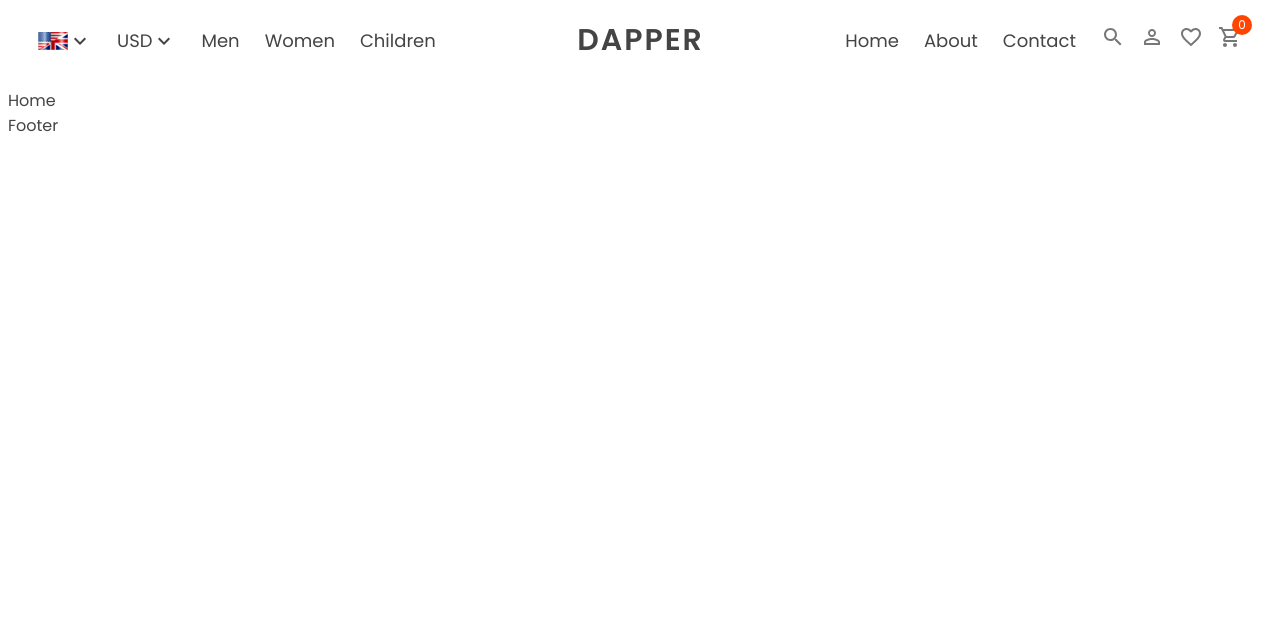
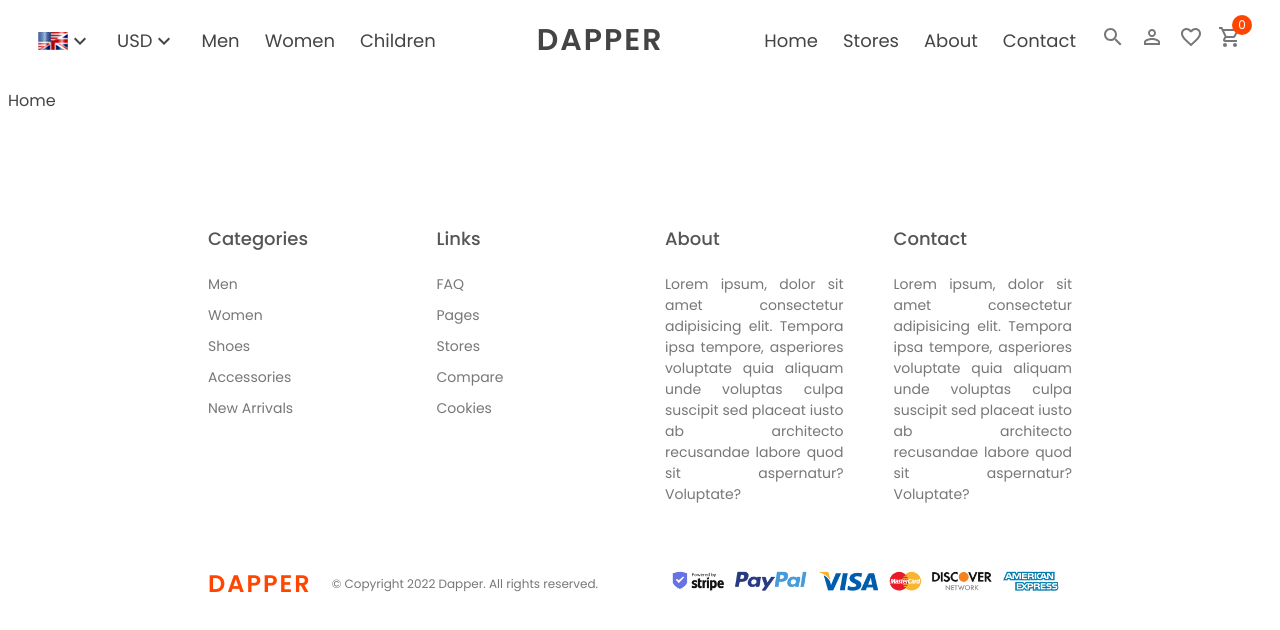
Before and after one commit to shohan-pherones/dapper-clothing-store-client, a React (Create React App) app: page / in a window 1280 px wide. Shown: the top 630 px of the page. Built offline with nearby package versions, Linux system fonts and the light colour scheme.

Commit message:
footer added

```diff
--- a/src/components/Footer/Footer.jsx
+++ b/src/components/Footer/Footer.jsx
@@ -1,5 +1,59 @@
+import PaymentImage from "../../assets/images/payment.png";
+import "./Footer.scss";
+
 const Footer = () => {
-  return <div>Footer</div>;
+  return (
+    <footer className="footer">
+      <div className="top">
+        <div className="item">
+          <h1>Categories</h1>
+          <span>Men</span>
+          <span>Women</span>
+          <span>Shoes</span>
+          <span>Accessories</span>
+          <span>New Arrivals</span>
+        </div>
+        <div className="item">
+          <h1>Links</h1>
+          <span>FAQ</span>
+          <span>Pages</span>
+          <span>Stores</span>
+          <span>Compare</span>
+          <span>Cookies</span>
+        </div>
+        <div className="item">
+          <h1>About</h1>
+          <span>
+            Lorem ipsum, dolor sit amet consectetur adipisicing elit. Tempora
+            ipsa tempore, asperiores voluptate quia aliquam unde voluptas culpa
+            suscipit sed placeat iusto ab architecto recusandae labore quod sit
+            aspernatur? Voluptate?
+          </span>
+        </div>
+        <div className="item">
+          <h1>Contact</h1>
+          <span>
+            Lorem ipsum, dolor sit amet consectetur adipisicing elit. Tempora
+            ipsa tempore, asperiores voluptate quia aliquam unde voluptas culpa
+            suscipit sed placeat iusto ab architecto recusandae labore quod sit
+            aspernatur? Voluptate?
+          </span>
+        </div>
+      </div>
+      <div className="bottom">
+        <div className="left">
+          <span className="logo">Dapper</span>
+          <span className="copyright">
+            &copy; Copyright {new Date().getFullYear()} Dapper. All rights
+            reserved.
+          </span>
+        </div>
+        <div className="right">
+          <img src={PaymentImage} alt="payment" />
+        </div>
+      </div>
+    </footer>
+  );
 };
 
 export default Footer;
--- /dev/null
+++ b/src/components/Footer/Footer.scss
@@ -0,0 +1,59 @@
+.footer {
+  margin: 100px 200px 20px 200px;
+
+  .top {
+    display: flex;
+    gap: 50px;
+
+    .item {
+      flex: 1;
+      display: flex;
+      flex-direction: column;
+      gap: 10px;
+      text-align: justify;
+      font-size: 14px;
+
+      h1 {
+        font-size: 18px;
+        font-weight: 500;
+        color: #555;
+      }
+
+      span {
+        color: #777;
+      }
+    }
+  }
+
+  .bottom {
+    display: flex;
+    align-items: center;
+    justify-content: space-between;
+    margin-top: 50px;
+
+    .left {
+      display: flex;
+      align-items: center;
+
+      .logo {
+        color: #ff4500;
+        font-size: 24px;
+        font-weight: 600;
+        text-transform: uppercase;
+        letter-spacing: 2px;
+      }
+
+      .copyright {
+        margin-left: 20px;
+        font-size: 12px;
+        color: #777;
+      }
+    }
+
+    .right {
+      img {
+        height: 50px;
+      }
+    }
+  }
+}
--- a/src/components/Navbar/Navbar.jsx
+++ b/src/components/Navbar/Navbar.jsx
@@ -48,6 +48,11 @@ const Navbar = () => {
             </Link>
           </div>
           <div className="item">
+            <Link className="link" to="/stores">
+              Stores
+            </Link>
+          </div>
+          <div className="item">
             <Link className="link" to="/about">
               About
             </Link>
```
